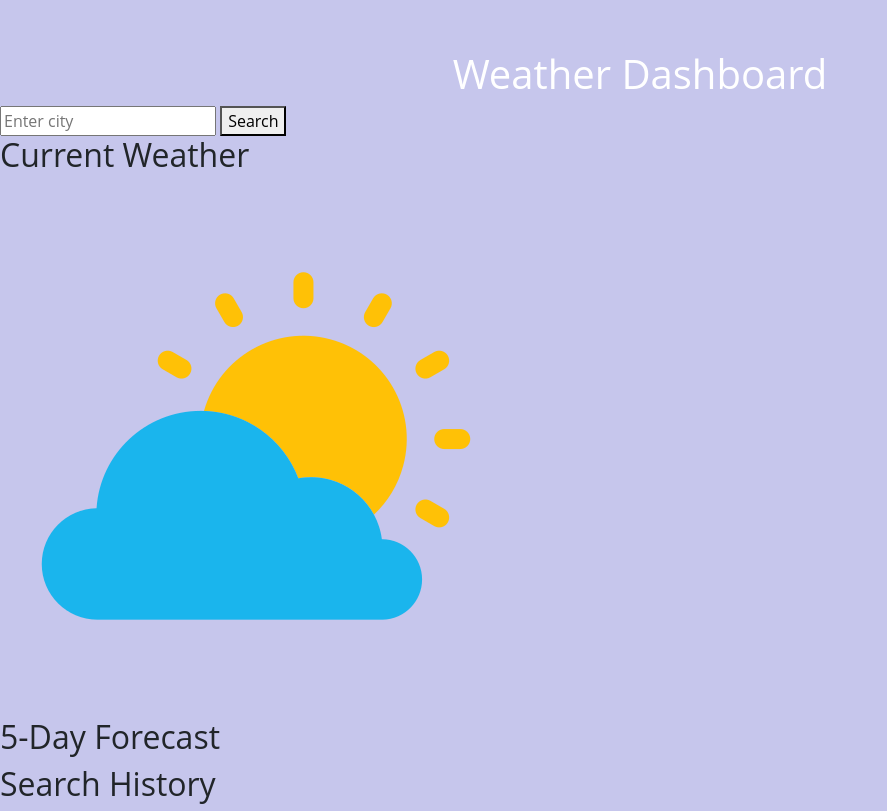
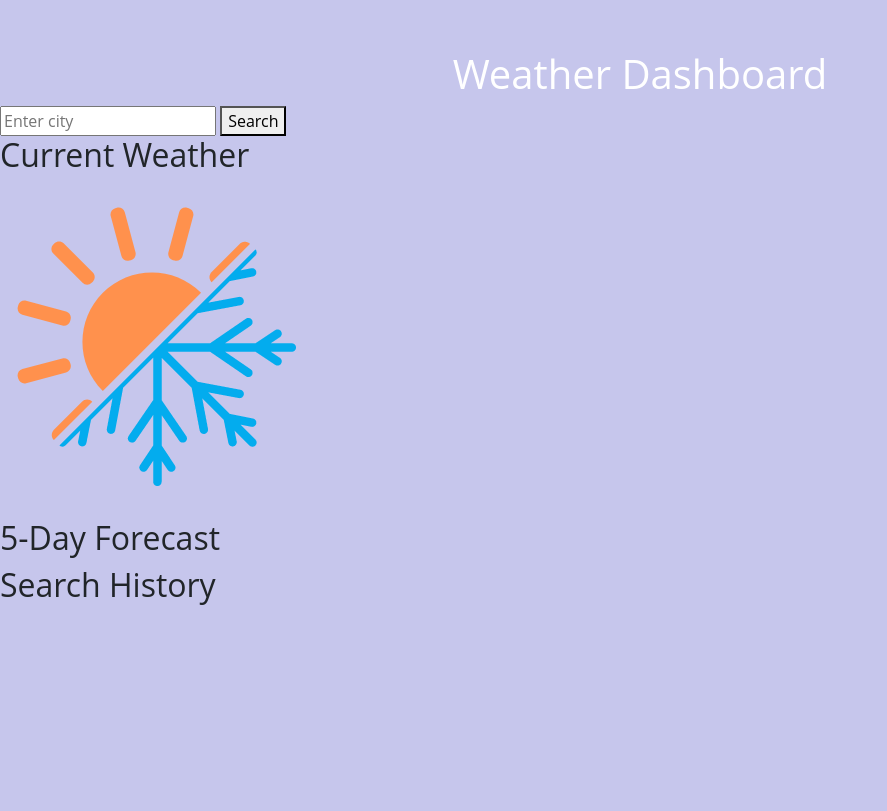
Before and after one commit to raiedab/weather-dashboard, a plain HTML site: page index.html in a window 1280 px wide. Shown: the whole page, without its empty margins (0-887 px from the left). Drawn offline with nearby package versions, Linux system fonts and the light colour scheme; a small style sheet from the web is missing.

Commit message:
CHANGED logo

```diff
--- a/Assets/style.css
+++ b/Assets/style.css
@@ -9,6 +9,10 @@ h1 {
     margin-top: 50px;
     color: white;
 }
+h2 {
+
+}
+
 
 .form-group {
     display: flex;
--- a/index.html
+++ b/index.html
@@ -28,7 +28,7 @@
             <div id="current-weather">
                 <h3 id="city-name"></h3>
                 <p id="date"></p>
-                <img id="weather-icon" src="./Assets/images/weather02-512.webp" alt="weather icon">
+                <img id="weather-icon" src="./Assets/images/WEATHER.png" alt="weather icon">
                 <p id="temperature"></p>
                 <p id="humidity"></p>
                 <p id="wind-speed"></p>
```
Also changed, not shown: Assets/images/WEATHER.png (added).
